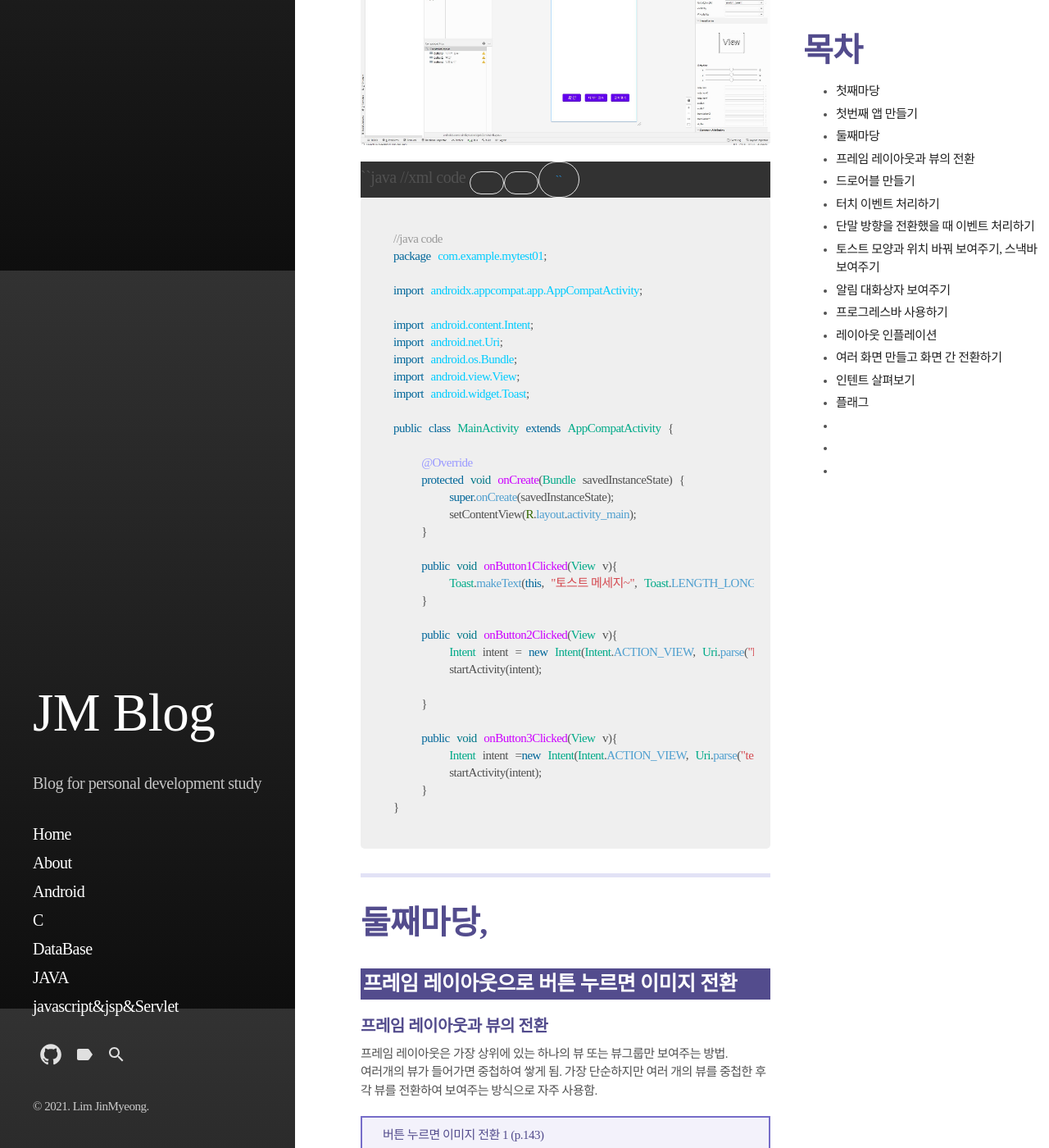
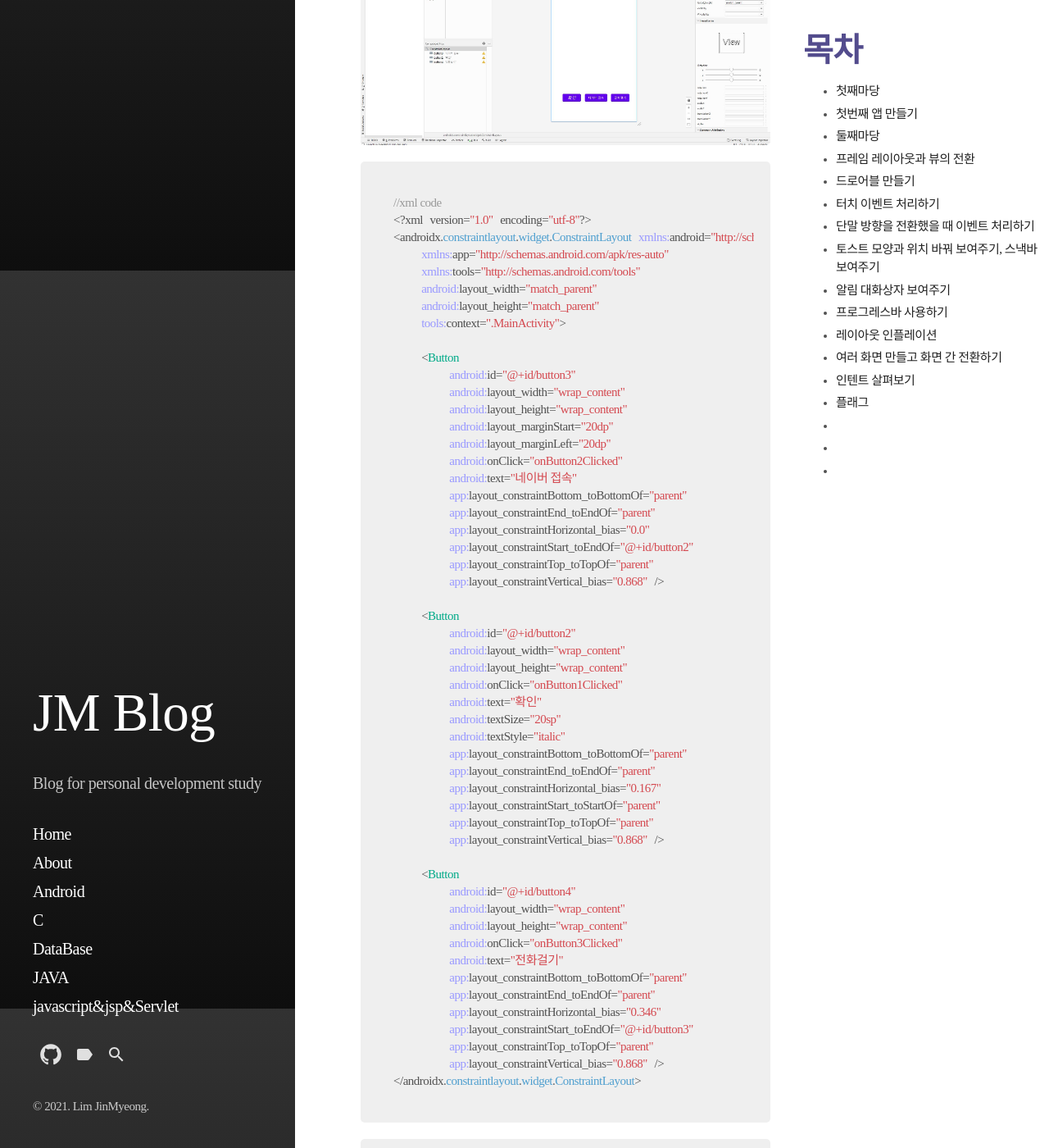
Before and after one commit to jm456789/jm456789.github.io, a Jekyll site: the page built from _posts/2021-07-12-Android-day1.md, in a window 1280 px wide and 1400 px high, scrolled down 570 px. Shown: the whole window at 82% size. Built offline with Jekyll 4.4.1, drawn with Linux system fonts in a browser that asks for light colours; some web fonts are replaced.

Commit message:
Update 2021-07-12-Android-day1.md

````diff
--- a/_posts/2021-07-12-Android-day1.md
+++ b/_posts/2021-07-12-Android-day1.md
@@ -46,8 +46,7 @@ last_modified_at: 2021-07-12
 
 ![](https://github.com/jm456789/jm456789.github.io/blob/main/_images/app1.jpg?raw=true)
 
-<div style="background-color: rgb(50, 50, 50);">
-``java
+```java
 //xml code
 <?xml version="1.0" encoding="utf-8"?>
 <androidx.constraintlayout.widget.ConstraintLayout xmlns:android="http://schemas.android.com/apk/res/android"
@@ -100,8 +99,7 @@ last_modified_at: 2021-07-12
         app:layout_constraintTop_toTopOf="parent"
         app:layout_constraintVertical_bias="0.868" />
 </androidx.constraintlayout.widget.ConstraintLayout>
-``
-</div>
+```
 
 ```java
 //java code
````
